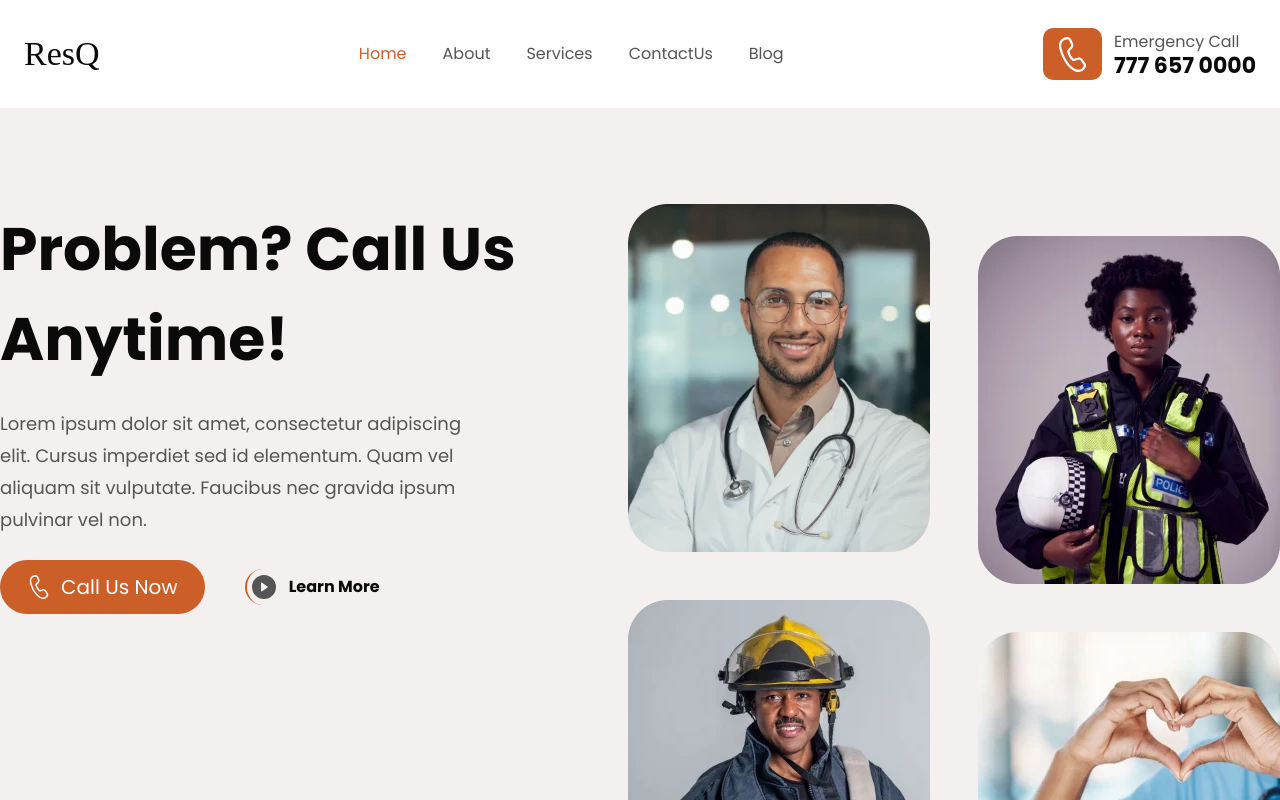
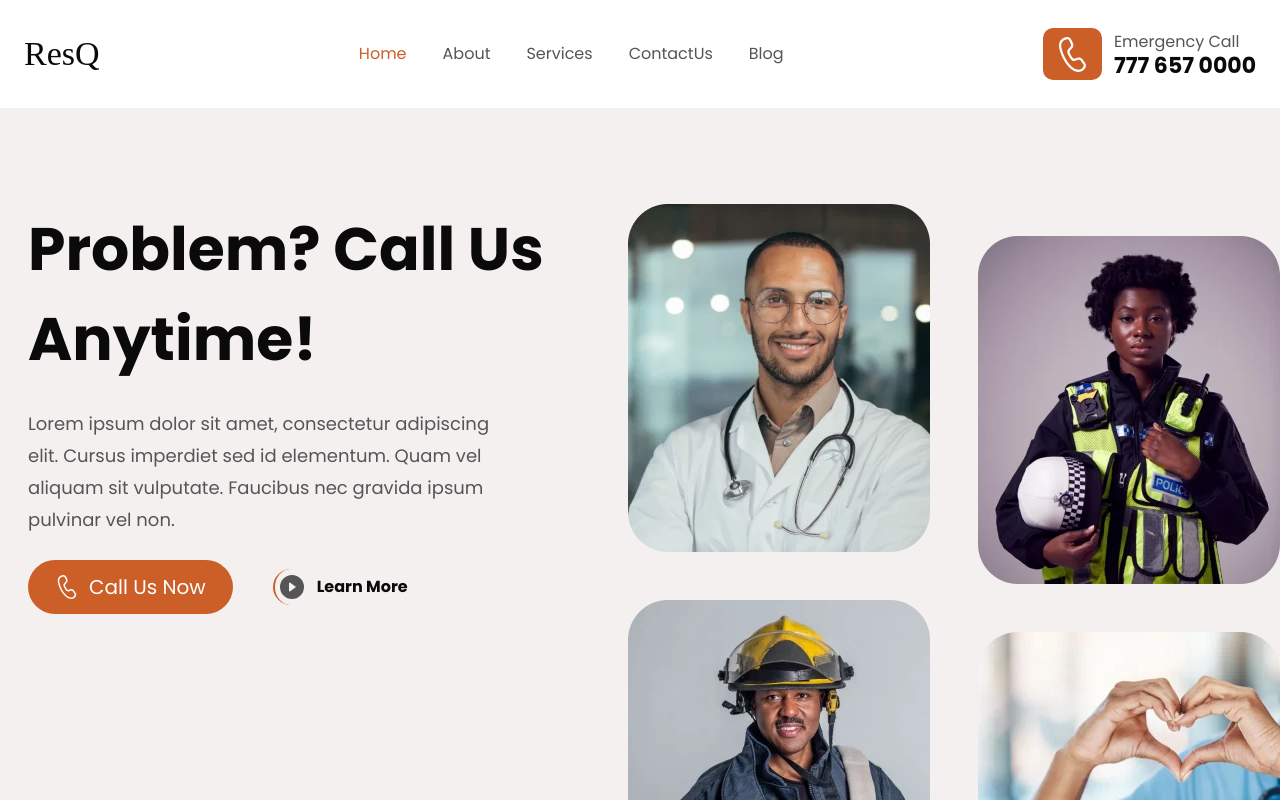
Before and after one commit to ResQTeam/resq-v-one, a React (Vite) app: page / in a window 1280 px wide. Shown: the top 800 px of the page. Built offline with nearby package versions, Linux system fonts and the light colour scheme; a web font is replaced by a local one.

Commit message:
created a utility class for containers

```diff
--- a/src/index.css
+++ b/src/index.css
@@ -11,3 +11,9 @@
     @apply font-poppins text-resq-dark-100;
   }
 }
+
+@layer utilities {
+  .resq-container {
+    @apply max-w-7xl mx-auto  px-7;
+  }
+}
```
